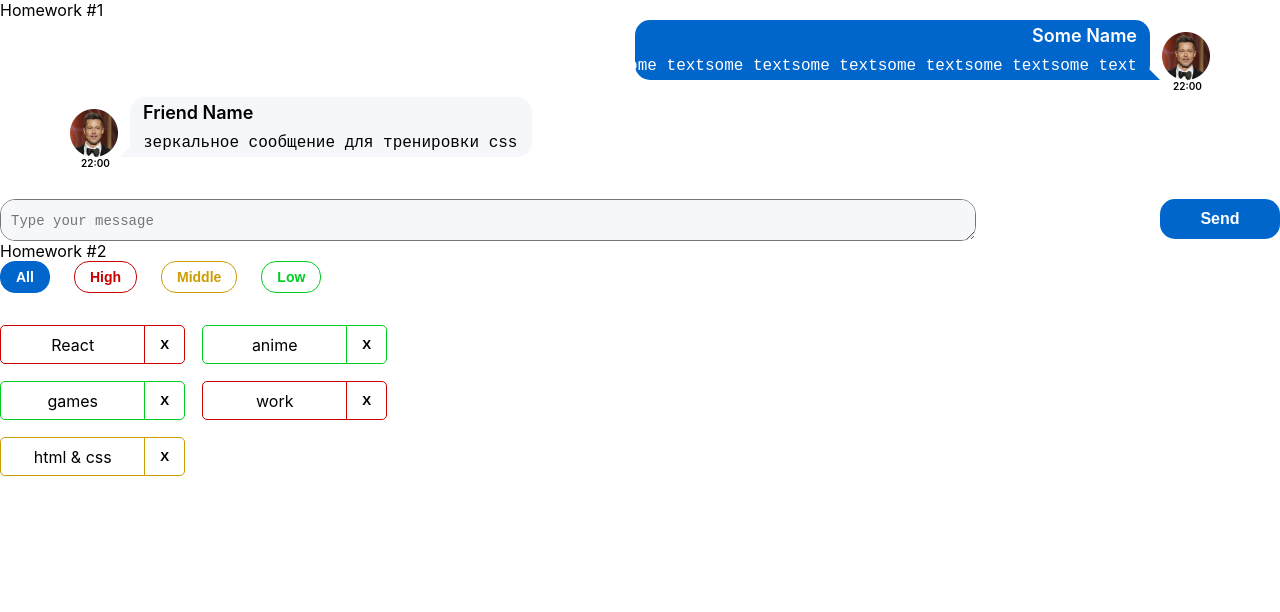
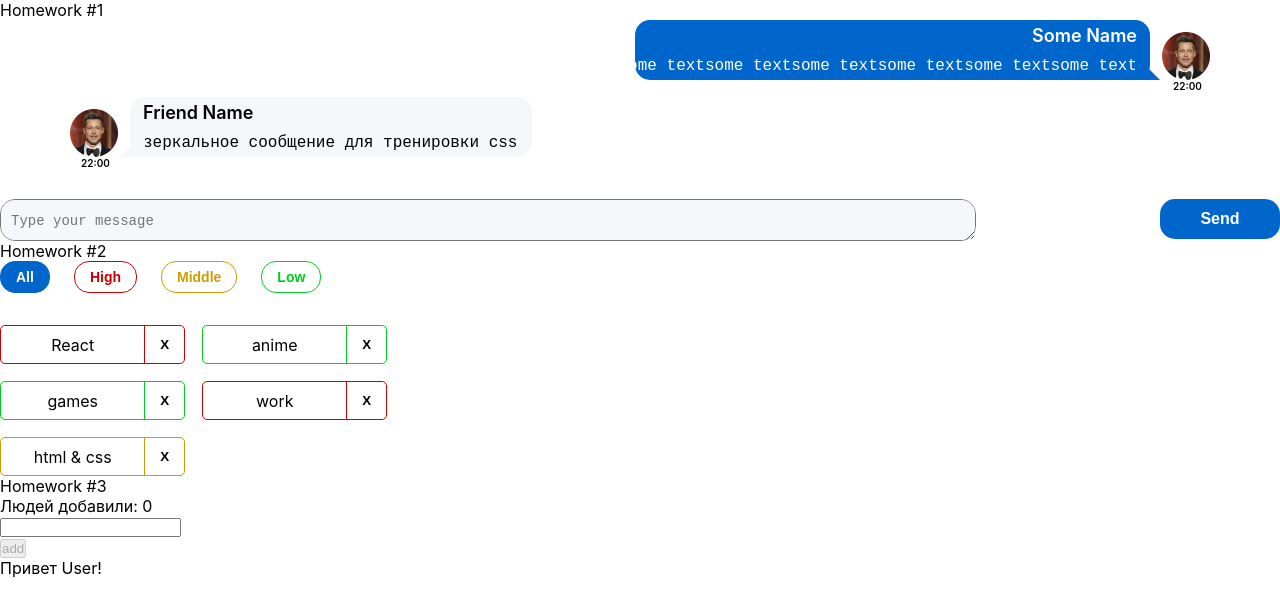
Before and after one commit to viktoriam01/hws2-master, a React (Create React App) app: page / in a window 1280 px wide. Shown: the top 612 px of the page. Built offline with nearby package versions, Linux system fonts and the light colour scheme.

Commit message:
feat: add 3HW

```diff
--- a/src/s1-main/App.tsx
+++ b/src/s1-main/App.tsx
@@ -2,6 +2,7 @@ import React from 'react'
 import s from './App.module.css'
 import HW1 from '../s2-homeworks/hw01/HW1'
 import HW2 from "../s2-homeworks/hw02/HW2";
+import HW3 from "../s2-homeworks/hw03/HW3";
 
 function App() {
     return (
@@ -9,7 +10,7 @@ function App() {
             <HW1/>
             {/*раскомментировать по ходу выполнения*/}
             {<HW2/>}
-            {/*<HW3/>*/}
+            {<HW3/>}
             {/*<HW4/>*/}
 
             {/*при выполнении дз 5 и более - закомментировать здесь дз 1-4, так как они есть внутри дз 5*/}
--- a/src/s2-homeworks/hw03/Greeting.tsx
+++ b/src/s2-homeworks/hw03/Greeting.tsx
@@ -1,15 +1,22 @@
-import React, {ChangeEvent, KeyboardEvent} from 'react'
+import React, {
+    ChangeEvent,
+    ChangeEventHandler,
+    FocusEventHandler,
+    KeyboardEvent,
+    KeyboardEventHandler,
+    MouseEventHandler
+} from 'react'
 import s from './Greeting.module.css'
 
 type GreetingPropsType = {
-    name: any // need to fix any
-    setNameCallback: any // need to fix any
-    addUser: any // need to fix any
-    onBlur: any // need to fix any
-    onEnter: any // need to fix any
-    error: any // need to fix any
-    totalUsers: any // need to fix any
-    lastUserName?: any // need to fix any
+    name: string // need to fix any
+    setNameCallback: ChangeEventHandler<HTMLInputElement> // need to fix any
+    addUser: MouseEventHandler<HTMLButtonElement> // need to fix any
+    onBlur: FocusEventHandler<HTMLInputElement> // need to fix any
+    onEnter: KeyboardEventHandler<HTMLInputElement> // need to fix any
+    error: string // need to fix any
+    totalUsers: number // need to fix any
+    lastUserName?: string // need to fix any
 }
 
 // презентационная компонента (для верстальщика)
--- a/src/s2-homeworks/hw03/GreetingContainer.tsx
+++ b/src/s2-homeworks/hw03/GreetingContainer.tsx
@@ -3,18 +3,26 @@ import Greeting from './Greeting'
 import { UserType } from './HW3'
 
 type GreetingContainerPropsType = {
-    users: any // need to fix any
-    addUserCallback: any // need to fix any
+    users: Array<UserType> // need to fix any
+    addUserCallback: (name: string) => void // need to fix any
 }
 
-export const pureAddUser = (name: any, setError: any, setName: any, addUserCallback: any) => {
+export const pureAddUser = (name: string, setError: Function, setName: Function, addUserCallback: Function) => {
     // если имя пустое - показать ошибку, иначе - добавить юзера и очистить инпут
+    if(!name.trim()) setError('Ошибка! Введите имя!')
+    else {
+        addUserCallback(name);
+        setName('')
+        // setError("")
+    }
 }
 
-export const pureOnBlur = (name: any, setError: any) => { // если имя пустое - показать ошибку
+export const pureOnBlur = (name: string, setError: Function) => { // если имя пустое - показать ошибку
+    if(!name.trim()) setError('Ошибка! Введите имя!')
 }
 
-export const pureOnEnter = (e: any, addUser: any) => { // если нажата кнопка Enter - добавить
+export const pureOnEnter = (e: KeyboardEvent<HTMLInputElement>, addUser: Function) => { // если нажата кнопка Enter - добавить
+    e.key === 'Enter' && addUser()
 }
 
 // более простой и понятный для новичков
@@ -26,12 +34,11 @@ const GreetingContainer: React.FC<GreetingContainerPropsType> = ({
     addUserCallback,
 }) => {
     // деструктуризация пропсов
-    const [name, setName] = useState<any>('') // need to fix any
-    const [error, setError] = useState<any>('') // need to fix any
+    const [name, setName] = useState<string>('') // need to fix any
+    const [error, setError] = useState<string>('') // need to fix any
 
-    const setNameCallback = (e: any) => { // need to fix any
-        setName('some name') // need to fix
-
+    const setNameCallback = (e: ChangeEvent<HTMLInputElement>) => { // need to fix any
+        setName(e.currentTarget.value) // need to fix
         error && setError('')
     }
     const addUser = () => {
@@ -42,12 +49,12 @@ const GreetingContainer: React.FC<GreetingContainerPropsType> = ({
         pureOnBlur(name, setError)
     }
 
-    const onEnter = (e: any) => {
+    const onEnter = (e: KeyboardEvent<HTMLInputElement>) => {
         pureOnEnter(e, addUser)
     }
 
-    const totalUsers = 0 // need to fix
-    const lastUserName = 'some name' // need to fix
+    const totalUsers = users.length // need to fix
+    const lastUserName = totalUsers > 0 ? users[users.length-1].name : "User" // need to fix
 
     return (
         <Greeting
--- a/src/s2-homeworks/hw03/HW3.tsx
+++ b/src/s2-homeworks/hw03/HW3.tsx
@@ -19,20 +19,22 @@ import GreetingContainer from './GreetingContainer'
 
 // types
 export type UserType = {
-    _id: any // need to fix any
-    name: any // need to fix any
+    _id: string // need to fix any
+    name: string // need to fix any
 }
 
-export const pureAddUserCallback = (name: any, setUsers: any, users: any) => { // need to fix any
-    const user = { // need to fix
+export const pureAddUserCallback = (name: string, setUsers: ([]) => void, users: Array<UserType>) => { // need to fix any
+    const user: UserType = { // need to fix
+        _id: v1(),
+        name: name,
     }
     setUsers([...users, user])
 }
 
 const HW3 = () => {
-    const [users, setUsers] = useState<any>([]) // need to fix any
+    const [users, setUsers] = useState<Array<UserType>>([]) // need to fix any
 
-    const addUserCallback = (name: any) => { // need to fix any
+    const addUserCallback = (name: string) => { // need to fix any
         pureAddUserCallback(name, setUsers, users)
     }
 
```
